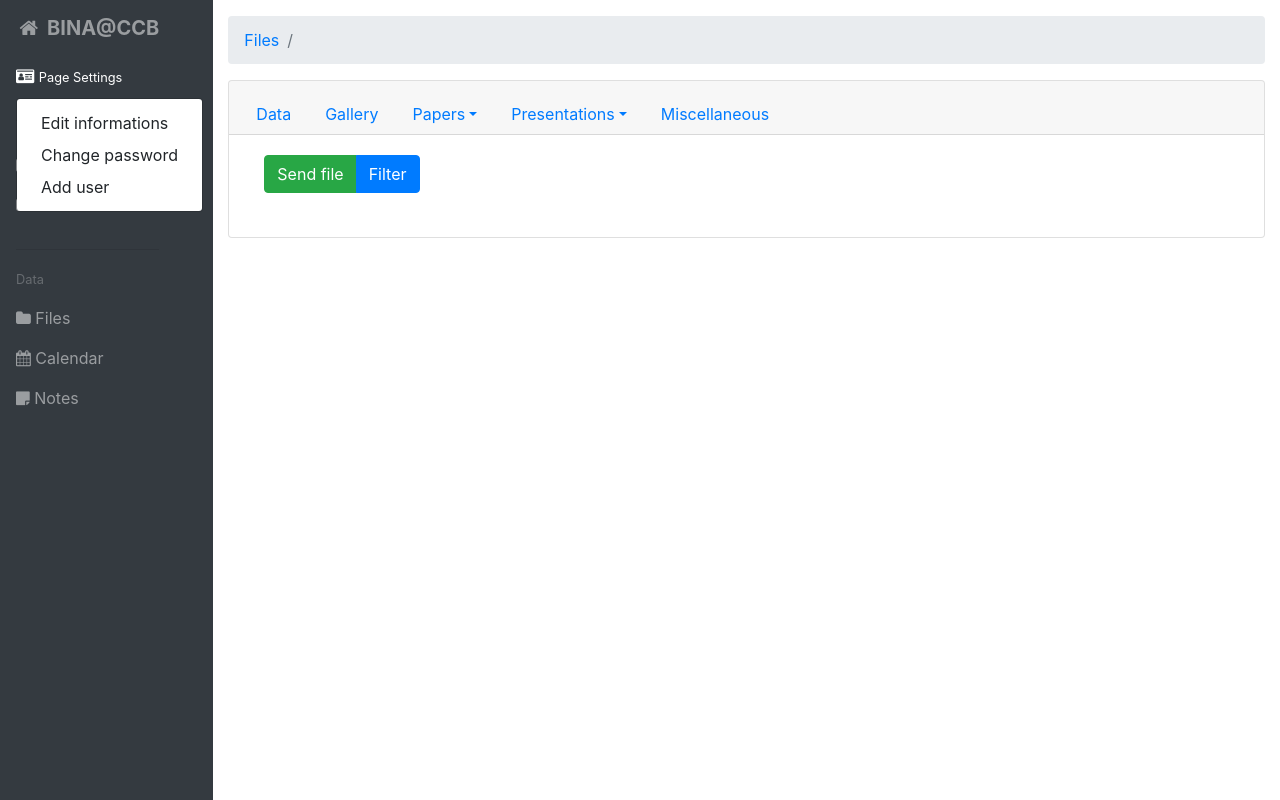
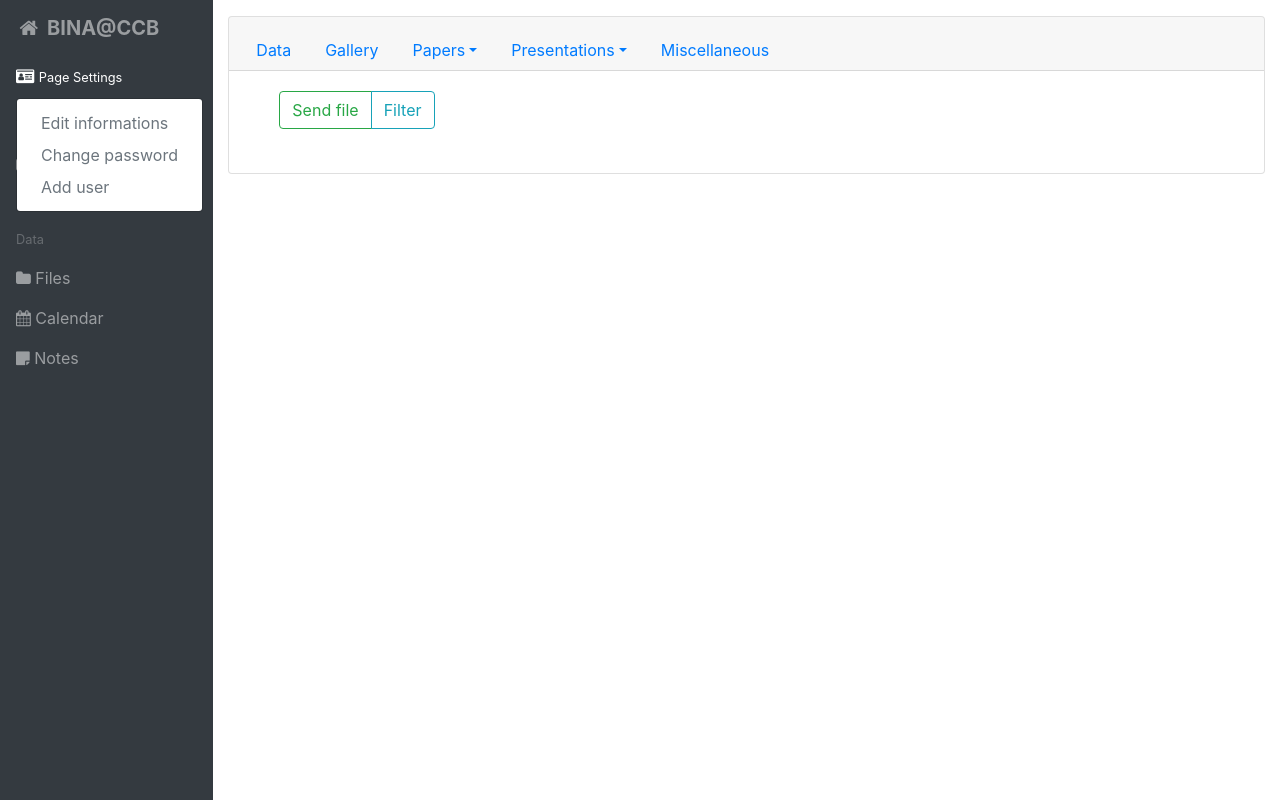
Before and after one commit to Athalbraht/fenu-experiment, a Flask app: page /dashboard/presentations in a window 1280 px wide, after a click on "Page Settings". Run offline with Flask 2, Linux system fonts and the light colour scheme; the visitor is signed in with stand-in values (Sample User, id 1); some libraries are stand-ins or nearby versions.

Commit message:
Updated: dashboard cosmetic impr.

```diff
--- a/App/extensions.py
+++ b/App/extensions.py
@@ -19,7 +19,7 @@
         "posters":"{}documents/presentations/posters".format(source),
         "conferences":"{}documents/presentations/conferences".format(source),
         "meetings":"{}documents/presentations/meetings".format(source),
-        "misce":"{}documents/miscellaneous".format(source),
+        "miscellaneous":"{}documents/miscellaneous".format(source),
         "schemes":"{}gallery/schemes".format(source),
         "window":"{}gallery/window".format(source),
         "detector":"{}gallery/detector".format(source),
--- a/App/templates/dashboard.html
+++ b/App/templates/dashboard.html
@@ -17,23 +17,24 @@
 				<div class="collapse navbar-collapse ">
 					<ul class="flex-md-column flex-row navbar-nav w-100 justify-content-between">
 						<li class="nav-item">
-							<a class="nav-link pl-0 text-nowrap" href="/home"><h5><i class="fa fa-home fa-fw"></i> <span class="font-weight-bold">BINA@CCB</h5></span></a>
+							<a class="nav-link pl-0 text-nowrap" href="/"><h5><i class="fa fa-home fa-fw"></i> <span class="font-weight-bold">BINA@CCB</h5></span></a>
 						</li>
 <div class="dropdown">
   <a class="nav-link pl-0" id="dropdownMenu2" data-toggle="dropdown" aria-haspopup="true" aria-expanded="false"><i class="fa fa-id-card"></i> <span class="d-none d-md-inline"><small>Page Settings</small> </span></a>
   <div class="dropdown-menu" aria-labelledby="dropdownMenu2">
-    <button class="dropdown-item" type="button">Edit informations</button>
-    <button class="dropdown-item" type="button">Change password</button>
-    <button class="dropdown-item" type="button">Add user</button>
+    <button class="dropdown-item disabled" type="button">Edit informations</button>
+    <button class="dropdown-item disabled" type="button">Change password</button>
+    <button class="dropdown-item disabled" type="button">Add user</button>
   </div>
 </div>
 						<li class="nav-item">
 							<a class="nav-link pl-0 disabled" href="/dashboard/notes"><span class="d-none d-md-inline"><hr><small></small> </span></a>
 						</li>
-
+<!--
 						<li class="nav-item">
 							<a class="nav-link pl-0" href="/dashboard/edit/files"><i class="fa fa-plus-square"></i> <span class="d-none d-md-inline">Add files</span></a>
 						</li>
+-->
 						<div class="dropdown ">
 							 <a class="nav-link pl-0" id="dropdownMenu2" data-toggle="dropdown" aria-haspopup="true" aria-expanded="false"><i class="fa fa-pencil-square-o"></i> <span class="d-none d-md-inline">Edit</span></a>
 							<div class="dropdown-menu" aria-labelledby="dropdownMenu2">
--- a/App/templates/dashboard/files.html
+++ b/App/templates/dashboard/files.html
@@ -1,13 +1,5 @@
 {% extends "dashboard.html" %}
 {% block dashboard %}
-
-<nav aria-label="breadcrumb">
-	<ol class="breadcrumb">
-		<li class="breadcrumb-item"><a href="#">Files</a></li>
-		<li class="breadcrumb-item active" aria-current="page">{{crumb}}</li>
-	</ol>
-</nav>
-
 <div class="card text-center">
 	<div class="card-header">
 		<ul class="nav nav-tabs card-header-tabs">
@@ -45,6 +37,4 @@
 		{% block dashboard_files %}{% endblock %}
 	</div>
 </div>
-
-
 {% endblock %}
--- a/App/templates/dashboard/files/presentations.html
+++ b/App/templates/dashboard/files/presentations.html
@@ -2,10 +2,11 @@
 {% block dashboard_files %}
 
 <div class="container-fluid">
+	<div class="container">
 		<div class="btn-toolbar justify-content-between" role="toolbar" aria-label="Toolbar with button groups">
 			<div class="btn-group" role="group" aria-label="First group">
-			<button type="button" class="btn btn-success" data-toggle="modal" data-target="#modnew">Send file</button>
-			<a class="btn btn-primary" data-toggle="collapse" href="#collapseExample" role="button" aria-expanded="false" aria-controls="collapseExample">Filter</a>
+				<button type="button" class="btn btn-outline-success" data-toggle="modal" data-target="#modnew">Send file</button>
+				<a class="btn btn-outline-info" data-toggle="collapse" href="#collapseExample" role="button" aria-expanded="false" aria-controls="collapseExample">Filter</a>
 			</div>
 			<div class="collapse" id="collapseExample">
 				<div class="input-group"><hr>
@@ -25,13 +26,12 @@
 			</div>
 		</div><br>
 
-	<div class="container">
 		<div class="accordion" id="accordionExample">
 			{% for group in publications %}
 			<div class="card">
 				<div class="card-header" id="heading{{group.id}}" align="left">
 					<h5 class="mb-0">
-						<button class="btn btn-link collapsed" type="button" data-toggle="collapse" data-target="#collapse{{group.id}}" aria-expanded="false" aria-controls="collapse{{group.id}}">
+						<button class="btn btn-outline-dark collapsed" type="button" data-toggle="collapse" data-target="#collapse{{group.id}}" aria-expanded="false" aria-controls="collapse{{group.id}}">
 						{{ group.filename }}
 						</button>
 					</h5>
@@ -44,7 +44,8 @@
 								<div class="col">
 									<a class="nav-link active text-dark " href="/sendfile/{{group.types}}/{{group.filename}}/{{file}}">
 										<i class="fa fa-file-pdf-o" style="font-size:30px;color:red"></i>
-										<small><b> {{ file }}</b></small>
+										<b> {{ file }}</b>
+										<p><small>description description ....description description ....description description ....description description ...description description ....description description ....description description ....</small></p>
 									</a>
 									<hr>
 								</div>
--- a/App/templates/index.html
+++ b/App/templates/index.html
@@ -119,7 +119,7 @@
 		<small><a class="nav-link disabled" href="#" tabindex="-1" aria-disabled="true">  <img src="https://img.shields.io/github/v/tag/aszadzinski/BINA-CCB.svg" class="figure-img img-fluid rounded" alt="badge-tag"> <img src="https://img.shields.io/github/last-commit/aszadzinski/BINA-CCB.svg" class="figure-img img-fluid rounded" alt="badge-last vommit"></a></small>
 		<ul class="navbar-nav  flex-row ml-md-auto d-none d-md-flex">
 		<li class="nav-item">
-			<a class="nav-link" href="https://github.com/BINA-CCB/BINA-CCB.github.io"><i class="fa fa-github"></i> GitHub</a>
+			<a class="nav-link" href="https://github.com/aszadzinski/BINA-CCB.git"><i class="fa fa-github"></i> GitHub</a>
 		</li>
 		<li class="nav-item">
 			<a class="nav-link disabled" href="#" tabindex="-1" aria-disabled="true">© 2019 BINA@CCB</a>
--- a/App/views.py
+++ b/App/views.py
@@ -229,6 +229,23 @@
     return render_template(**permission_check("dashboard/files/presentations.html",
                                               **get_var(session)), publications=list_presentation_groups("conferences"))
 
+@app.route("/dashboard/miscellaneous", methods=['GET', "POST"])
+def dashboard_miscellaneous():
+    if request.method == "POST":
+        title = request.form['title']
+        author = request.form['author']
+        year = request.form['year']
+        ref = request.form['ref']
+        link = request.form['link']
+        desc = request.form['desc']
+
+        publication = Document(type="misc", title=title, author=author, reference=ref, year=year, desc=desc, doi=link, link="todo")
+        db.session.add(publication)
+        db.session.commit()
+        flash("Added {}".format(title))
+    return render_template(**permission_check("dashboard/files/presentations.html",
+                                              **get_var(session)), publications=list_presentation_groups("miscellaneous"))
+
 @app.route("/dashboard/gallery", methods=['GET', "POST"])
 def dashboard_gallery():
     if request.method == "POST":
```
Also changed, not shown: App/templates/dashboard/files/photos.html (+0 -15 lines), App/templates/dashboard/files/photos2.html (deleted, +0 -18 lines), App/templates/dashboard/files/publications.html (+5 -10 lines), App/templates/world/publications.html (+1 -8 lines). Lines whose indentation alone changed are shown as unchanged.
